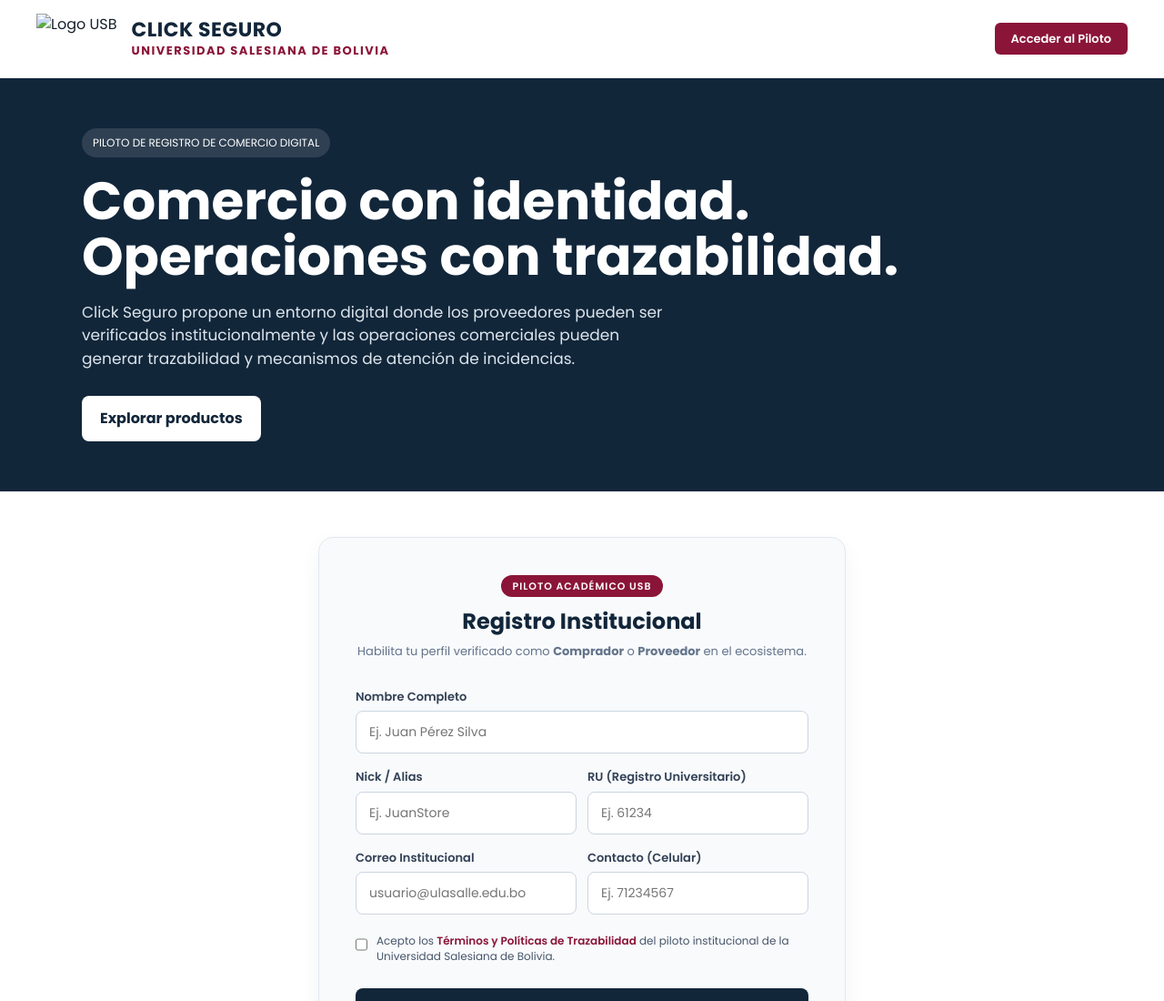
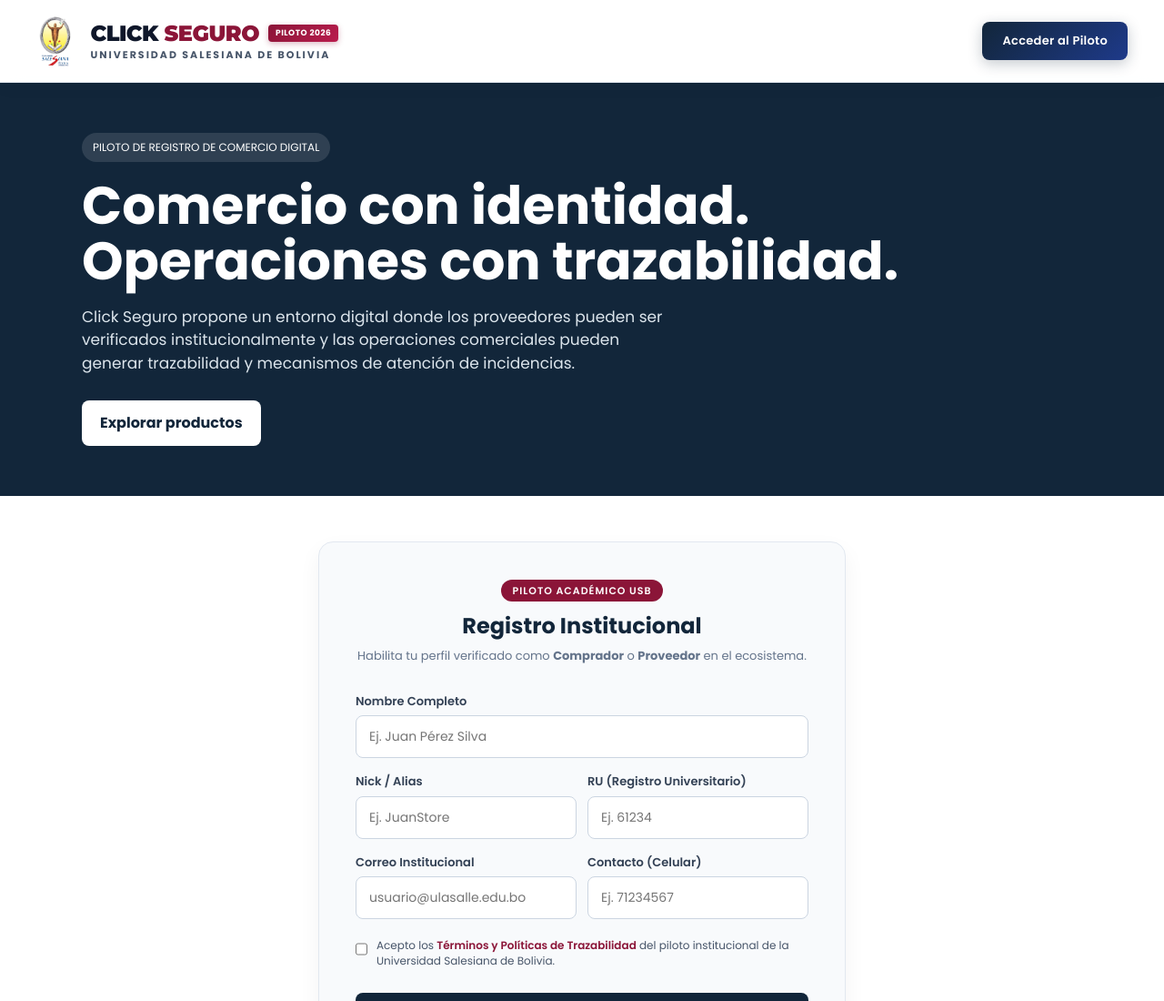
Before and after one commit to RDX-BMA/CLICK-SEGURO-, a plain HTML site: page index.html in a window 1280 px wide. Shown: the top 1100 px of the page at 91% size. Drawn offline with Linux system fonts and the light colour scheme.

Commit message:
Update index.html

```diff
--- a/index.html
+++ b/index.html
@@ -4,6 +4,7 @@
 <meta charset="UTF-8">
 <meta name="viewport" content="width=device-width, initial-scale=1.0">
 <link href="https://fonts.googleapis.com/css2?family=Poppins:wght@400;600;700&display=swap" rel="stylesheet">
+<link href="https://fonts.googleapis.com/css2?family=Montserrat:wght@800;900&family=Poppins:wght@500;600;700&display=swap" rel="stylesheet">
 
 <title>Click Seguro | Tablón Comercial USB</title>
 
@@ -400,24 +401,33 @@
 
 <!-- HEADER -->
 
-<header style="display: flex; align-items: center; justify-content: space-between; padding: 15px 40px; background: #ffffff; border-bottom: 1px solid #e2e8f0; position: sticky; top: 0; z-index: 1000;">
-    <div style="display: flex; align-items: center; gap: 16px;">
-        <!-- Logotipo institucional -->
-        <img src="logo.png" alt="Logo USB" style="height: 55px; width: auto; object-fit: contain;">
+<header style="display: flex; align-items: center; justify-content: space-between; padding: 16px 40px; background: rgba(255, 255, 255, 0.95); backdrop-filter: blur(12px); border-bottom: 1px solid #e2e8f0; position: sticky; top: 0; z-index: 1000; box-shadow: 0 4px 20px rgba(0,0,0,0.04);">
+    <div style="display: flex; align-items: center; width: 100%; justify-content: space-between; max-width: 1200px; margin: 0 auto;">
 
-        <!-- Títulos con jerarquía equilibrada -->
-        <div style="display: flex; flex-direction: column; justify-content: center;">
-            <span style="font-size: 22px; font-weight: 800; color: #12263a; letter-spacing: 0.5px; line-height: 1.1;">CLICK SEGURO</span>
-            <span style="font-size: 13px; font-weight: 700; color: #8b1538; letter-spacing: 1.5px; text-transform: uppercase; margin-top: 3px; line-height: 1.2;">Universidad Salesiana de Bolivia</span>
+        <!-- Logotipo y Títulos con Estilo Moderno -->
+        <div style="display: flex; align-items: center; gap: 18px;">
+            <img src="logo_usb.png.png" alt="Logo USB" style="height: 58px; width: auto; object-fit: contain; mix-blend-mode: multiply;">
+            <div style="display: flex; flex-direction: column;">
+
+                <!-- Título Principal con Alto Impacto Visual -->
+                <div style="display: flex; align-items: center; gap: 10px;">
+                    <span style="font-family: 'Montserrat', sans-serif; font-size: 24px; font-weight: 900; color: #0f172a; letter-spacing: -0.5px; line-height: 1;">CLICK <span style="color: #8b1538;">SEGURO</span></span>
+                    <span style="background: linear-gradient(135deg, #8b1538, #b91c4d); color: white; font-family: 'Poppins', sans-serif; font-size: 9px; font-weight: 700; padding: 3px 8px; border-radius: 4px; text-transform: uppercase; letter-spacing: 0.5px; box-shadow: 0 2px 6px rgba(139,21,56,0.3);">PILOTO 2026</span>
+                </div>
+
+                <!-- Leyenda de la Universidad Estilizada -->
+                <span style="font-family: 'Poppins', sans-serif; font-size: 11px; font-weight: 700; color: #475569; letter-spacing: 2px; text-transform: uppercase; margin-top: 6px; line-height: 1;">Universidad Salesiana de Bolivia</span>
+
+            </div>
         </div>
+
+        <!-- Botón de Acción con Estilo Tech -->
+        <nav style="display: flex; gap: 15px; align-items: center;">
+            <a href="#registro" style="background: linear-gradient(135deg, #12263a, #1e3a8a); color: white; padding: 11px 22px; border-radius: 8px; font-weight: 600; font-size: 13px; text-decoration: none; font-family: 'Poppins', sans-serif; box-shadow: 0 4px 15px rgba(18,38,58,0.25); transition: transform 0.2s; letter-spacing: 0.3px;">Acceder al Piloto</a>
+        </nav>
+
     </div>
-
-    <!-- Opcional: Enlaces de navegación rápidos si los tienes -->
-    <nav style="display: flex; gap: 20px; align-items: center;">
-        <a href="#registro" style="background: #8b1538; color: white; padding: 8px 18px; border-radius: 6px; font-weight: 600; font-size: 13px; text-decoration: none; transition: background 0.2s;">Acceder al Piloto</a>
-    </nav>
 </header>
-
 
 <!-- HERO -->
 
```
